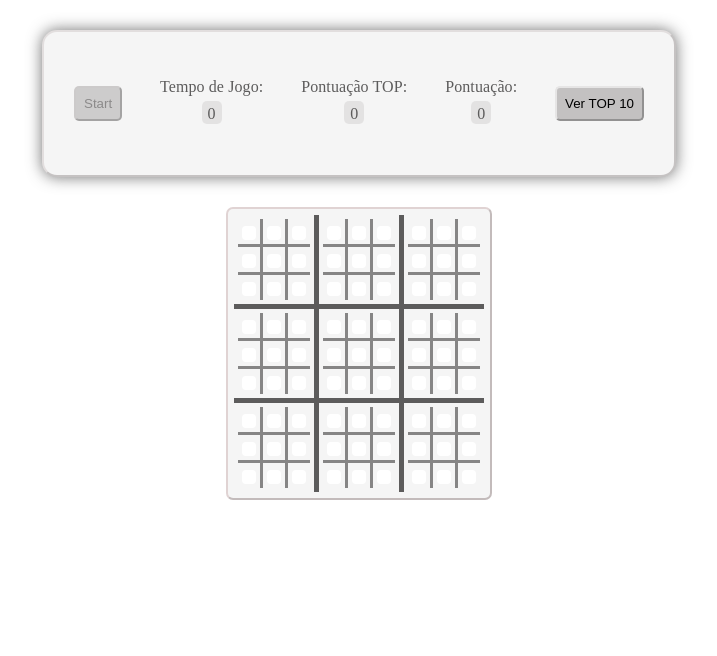
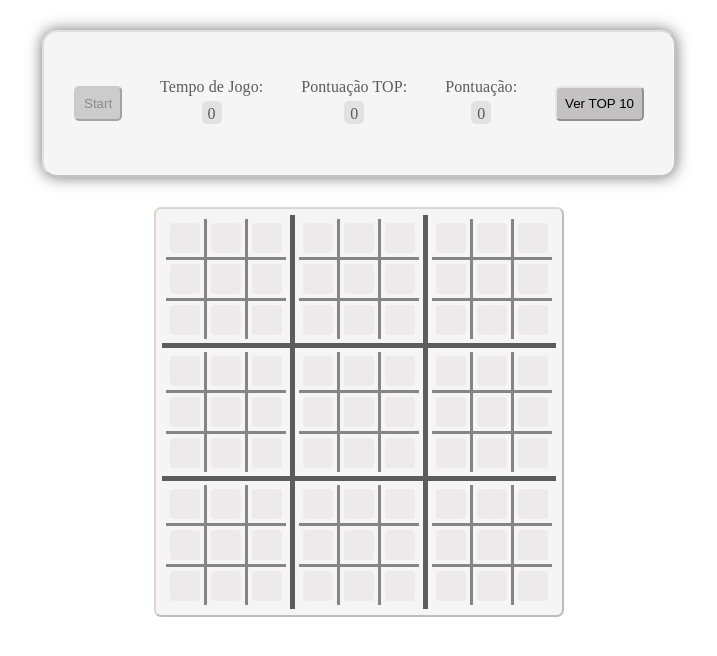
Before and after one commit to Marinelasuelly/LS-TP-Tic-Tac-Toe, a React (Create React App) app in the folder tic-tac-toe/: page / in a window 1280 px wide. Shown: the top 656 px of the page, without its empty margins (281-998 px from the left). Built offline with nearby package versions, Linux system fonts and the light colour scheme.

Commit message:
Update board-piece.css

```diff
--- a/tic-tac-toe/src/components/board-piece/board-piece.css
+++ b/tic-tac-toe/src/components/board-piece/board-piece.css
@@ -1,10 +1,20 @@
 .piece{
     background-color: white;
+    color: black;
     border-radius: 4px;
     margin: 4px;
-    border:none;
+    border: none;
     padding: 7px;
+    width: 30px;
+    height: 30px;
+    font-size:140%;
+    line-height: 10px;
+    font-weight: bold;
+    position: relative;
 }
 .piece:hover{
-    background-color: rgb(230, 229, 229);
+    background-color: rgb(218, 216, 216);
 }
+.piece:disabled{
+    background-color: rgb(236, 234, 234);;
+}
```
